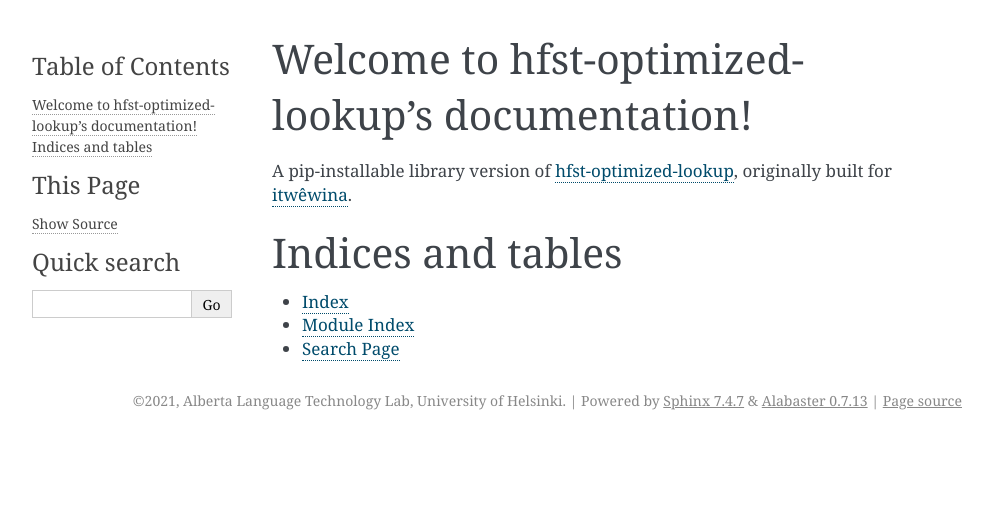
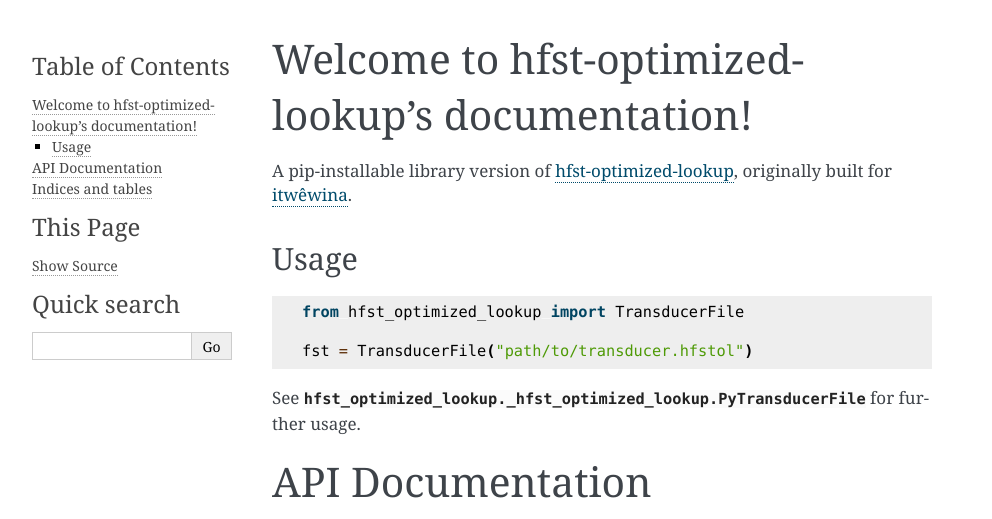
Before and after one commit to UAlbertaALTLab/hfst-optimized-lookup, a Sphinx documentation site: the page built from docs/index.rst, in a window 1280 px wide. Shown: the top 519 px of the page, without its empty margins (148-1140 px from the left). Built offline with Sphinx 7.4.7, drawn with Linux system fonts in a browser that asks for light colours; grey boxes are pictures that could not be loaded.

Commit message:
[wip]: add sphinx docs

```diff
--- a/docs/conf.py
+++ b/docs/conf.py
@@ -9,20 +9,23 @@
 # If extensions (or modules to document with autodoc) are in another directory,
 # add these directories to sys.path here. If the directory is relative to the
 # documentation root, use os.path.abspath to make it absolute, like shown here.
-#
-# import os
-# import sys
-# sys.path.insert(0, os.path.abspath('.'))
+
+import os
+import sys
+
+sys.path.insert(0, os.path.abspath(".."))
+
+import hfst_optimized_lookup
 
 
 # -- Project information -----------------------------------------------------
 
-project = 'hfst-optimized-lookup'
-copyright = '2021, Alberta Language Technology Lab, University of Helsinki'
-author = 'Alberta Language Technology Lab, University of Helsinki'
+project = "hfst-optimized-lookup"
+copyright = "2021, Alberta Language Technology Lab, University of Helsinki"
+author = "Alberta Language Technology Lab, University of Helsinki"
 
 # The full version, including alpha/beta/rc tags
-release = '0.11.0-dev0'
+release = hfst_optimized_lookup.__version__
 
 
 # -- General configuration ---------------------------------------------------
@@ -30,16 +33,15 @@
 # Add any Sphinx extension module names here, as strings. They can be
 # extensions coming with Sphinx (named 'sphinx.ext.*') or your custom
 # ones.
-extensions = [
-]
+extensions = ['sphinx.ext.autodoc']
 
 # Add any paths that contain templates here, relative to this directory.
-templates_path = ['_templates']
+templates_path = ["_templates"]
 
 # List of patterns, relative to source directory, that match files and
 # directories to ignore when looking for source files.
 # This pattern also affects html_static_path and html_extra_path.
-exclude_patterns = ['_build', 'Thumbs.db', '.DS_Store']
+exclude_patterns = ["_build", "Thumbs.db", ".DS_Store"]
 
 
 # -- Options for HTML output -------------------------------------------------
@@ -47,9 +49,9 @@
 # The theme to use for HTML and HTML Help pages.  See the documentation for
 # a list of builtin themes.
 #
-html_theme = 'alabaster'
+html_theme = "alabaster"
 
 # Add any paths that contain custom static files (such as style sheets) here,
 # relative to this directory. They are copied after the builtin static files,
 # so a file named "default.css" will overwrite the builtin "default.css".
-html_static_path = ['_static']
+html_static_path = ["_static"]
--- a/docs/index.rst
+++ b/docs/index.rst
@@ -9,13 +9,33 @@
 A pip-installable library version of hfst-optimized-lookup_, originally
 built for itwêwina_.
 
+.. _itwêwina: https://itwewina.dev/
+.. _hfst-optimized-lookup: https://github.com/hfst/hfst/blob/master/tools/src/hfst-optimized-lookup.cc
+
+Usage
+-----
+
+.. code-block:: python
+
+    from hfst_optimized_lookup import TransducerFile
+
+    fst = TransducerFile("path/to/transducer.hfstol")
+
+See :py:class:`hfst_optimized_lookup._hfst_optimized_lookup.PyTransducerFile` for further usage.
+
+API Documentation
+=================
+
+.. automodule:: hfst_optimized_lookup
+   :members:
+
+
+.. autoclass:: hfst_optimized_lookup._hfst_optimized_lookup.PyTransducerFile
+   :members:
 
 .. toctree::
    :maxdepth: 2
    :caption: Contents:
-
-.. _itwêwina: https://itwewina.dev/
-.. _hfst-optimized-lookup: https://github.com/hfst/hfst/blob/master/tools/src/hfst-optimized-lookup.cc
 
 Indices and tables
 ==================
--- a/hfst_optimized_lookup/__init__.py
+++ b/hfst_optimized_lookup/__init__.py
@@ -1,8 +1,6 @@
 from ._types import Analysis
-from . import _hfst_optimized_lookup
+from ._hfst_optimized_lookup import PyTransducerFile as TransducerFile
 
 __all__ = ["TransducerFile", "Analysis"]
 
 __version__ = "0.0.11.dev0"
-
-TransducerFile = _hfst_optimized_lookup.PyTransducerFile
```
Also changed, not shown: 2 other files.
